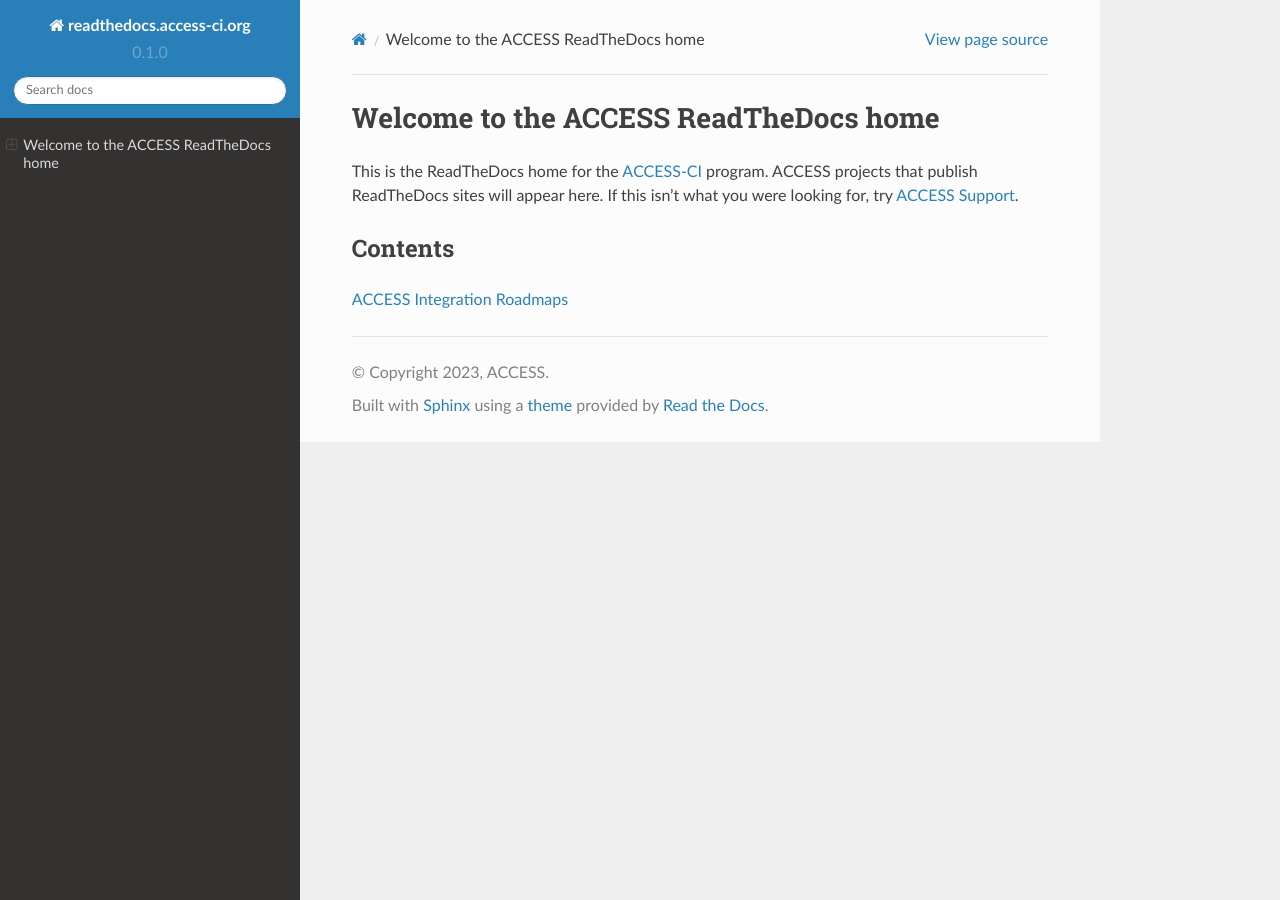
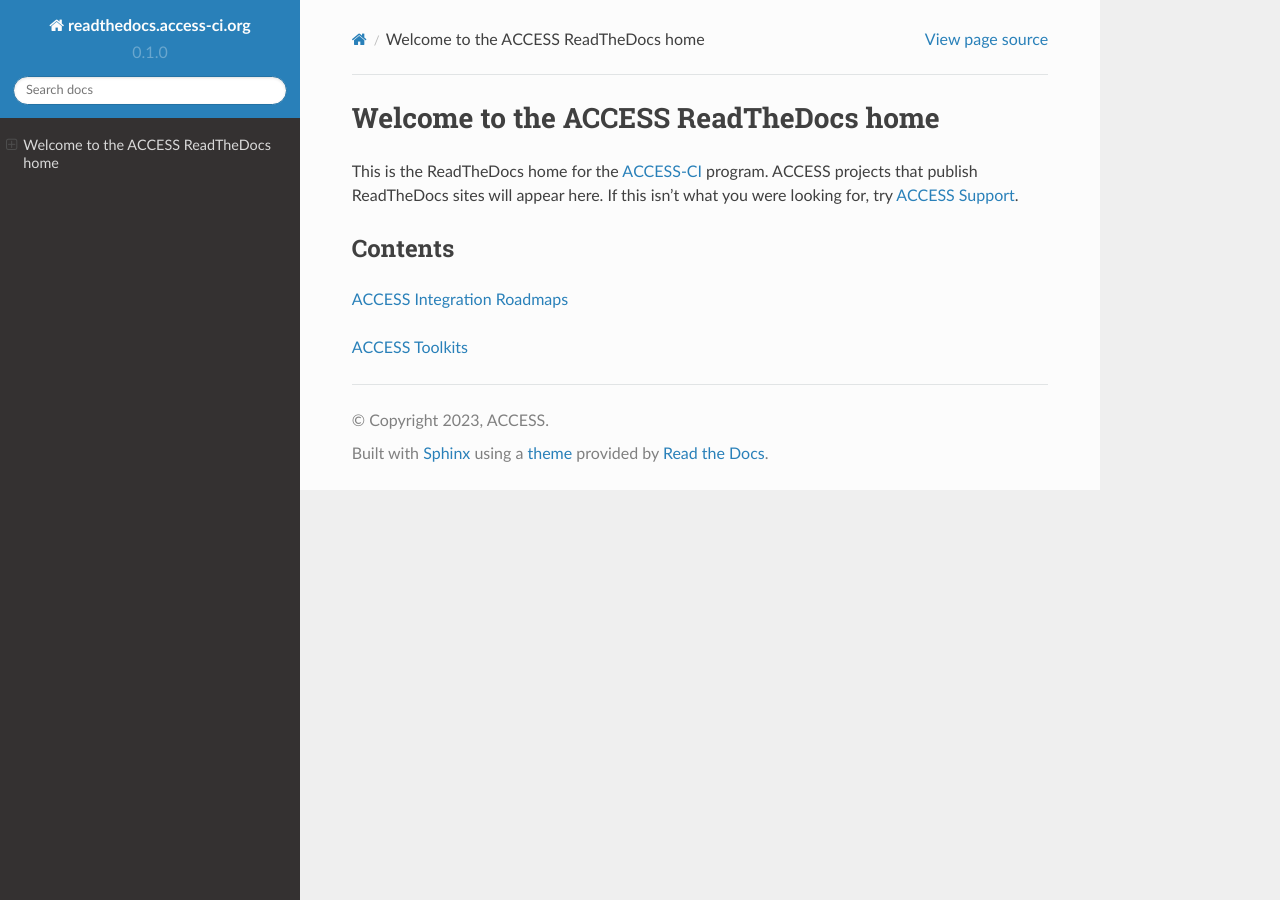
Before and after one commit to access-ci-org/readthedocs-access-ci-org, a Sphinx documentation site: the page built from docs/source/index.rst, in a window 1280 px wide. Built offline with Sphinx 7.4.7 and the Read the Docs theme 2.0.0, drawn with Linux system fonts in a browser that asks for light colours.

Commit message:
Add link to toolkit docs

```diff
--- a/docs/source/index.rst
+++ b/docs/source/index.rst
@@ -9,3 +9,5 @@ Contents
 --------
 
 `ACCESS Integration Roadmaps <https://readthedocs.access-ci.org/projects/integration-roadmaps/en/latest/>`_
+
+`ACCESS Toolkits <https://readthedocs.access-ci.org/projects/toolkits/en/latest/>`_
```
